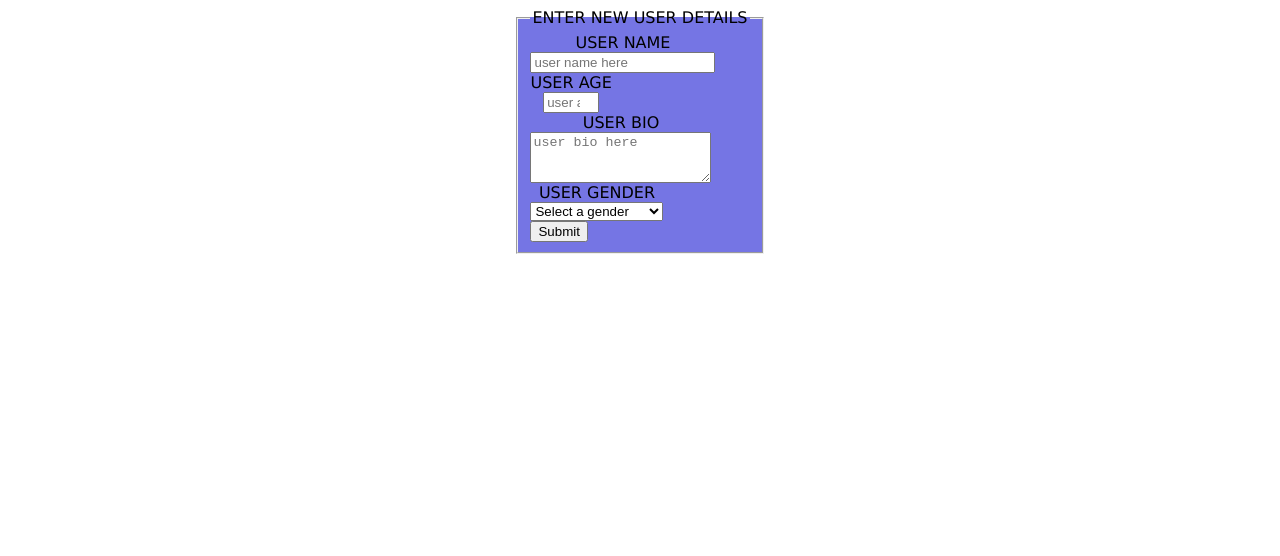
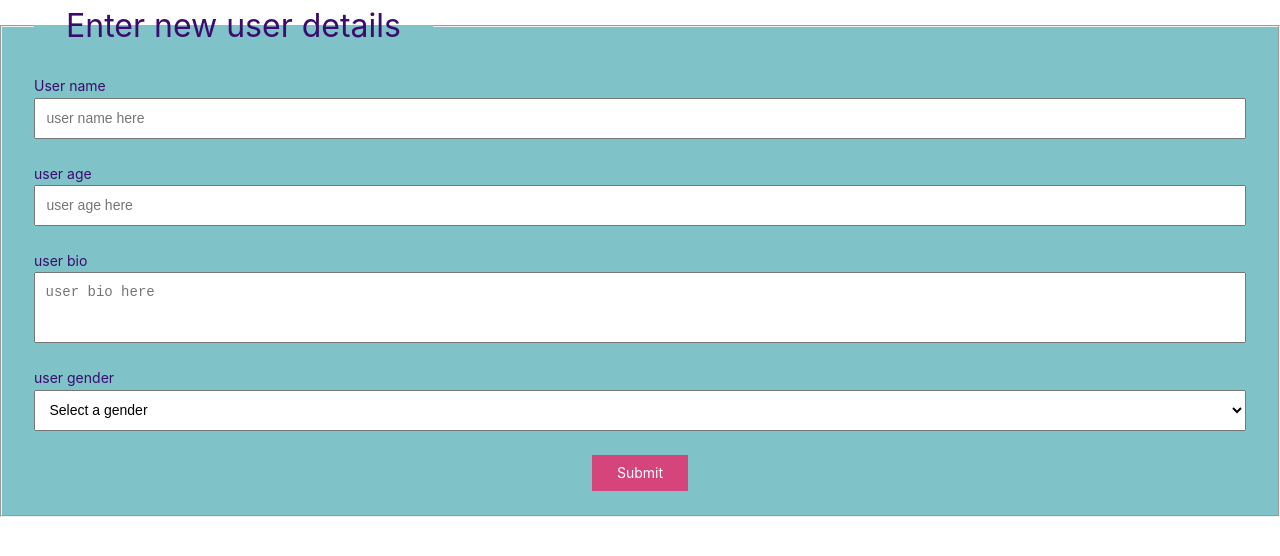
Before and after one commit to shahrukh0024/Posts, an Angular app: page / in a window 1280 px wide. Shown: the top 556 px of the page. Built offline with nearby package versions, Linux system fonts and the light colour scheme.

Commit message:
Formatting is done

```diff
--- a/src/app/app.component.css
+++ b/src/app/app.component.css
@@ -1,4 +1,4 @@
-.user-display{
+ .user-display{
     font-family: 'Gill Sans', 'Gill Sans MT', Calibri, 'Trebuchet MS', sans-serif;
     text-transform: uppercase;
     text-transform: 700;
@@ -17,7 +17,14 @@
     color: purple;
 }
 
+.fieldset{
+    background-color: rgb(127, 194, 199);
+}
+.legend{
+    font-size: 2rem;
+}
 
+/*
 .user-add-form{
     display: flex;
     flex-direction: column;
@@ -27,13 +34,7 @@
     font-family: 'Lucida Sans', 'Lucida Sans Regular', 'Lucida Grande', 'Lucida Sans Unicode', Geneva, Verdana, sans-serif;
 }
 
-.fieldset{
-    display: flex;
-    flex-direction: column;
-    align-items: flex-start;
-    justify-content: flex-start;
-    background-color: rgb(117, 117, 228);
-}
+
 
 .input-group{
     display: flex;
@@ -42,7 +43,7 @@
     justify-content: center;
     column-gap: 2rem;
 }
-
+*/
 .user-outer-container{
     display: flex;
     flex-direction: row;
--- a/src/styles.css
+++ b/src/styles.css
@@ -1 +1,98 @@
 /* You can add global styles to this file, and also import other style files */
+:root {
+    --clr-light: 0, 0%, 100%;
+    --clr-accent: 40, 73%, 91%;
+    --clr-dark: 268, 80%, 24%;
+    --clr-info: 271, 40%, 28%;
+    --clr-danger: 337, 63%, 55%;
+    --clr-success: 119, 42%, 50%;
+}
+*, *::before, *::after {
+    padding: 0;
+    margin: 0;
+    box-sizing: border-box;
+}
+html, body {
+    font-family: 'Nunito Sans', -apple-system, BlinkMacSystemFont, 'Segoe UI', Roboto, Oxygen, Ubuntu, Cantarell, 'Open Sans', 'Helvetica Neue', sans-serif;
+    font-size: 16px;
+    color: hsl(var(--clr-dark));
+    line-height: 1.6;
+    background-color: hsl(var(--clr-light));
+}
+h1, h2, h3, h4, h5, h6 {
+    font-family: 'Barlow', -apple-system, BlinkMacSystemFont, 'Segoe UI', Roboto, Oxygen, Ubuntu, Cantarell, 'Open Sans', 'Helvetica Neue', sans-serif;
+    margin-bottom: 1em;
+    font-weight: 400;
+}
+a, a:hover, a:focus, a:visited, a:active {
+    text-decoration: none;
+    outline: none;
+}
+img {
+    max-width: 100%;
+    height: auto;
+}
+.container {
+    max-width: 80rem;
+    padding-inline: 1rem;
+    margin-inline: auto;
+}
+.btn {
+    all: unset;
+    font-size: 0.875rem;
+    padding: 0.5em 1.75em;
+    text-align: center;
+    transition: all ease 350ms;
+    cursor: pointer;
+}
+.btn-danger {
+    background-color: hsl(var(--clr-danger));
+    color: hsl(var(--clr-light));
+}
+.btn-danger:hover, .btn-danger:focus {
+    background-color: hsla(var(--clr-danger), 0.75);
+}
+.btn-primary {
+    background-color: hsl(var(--clr-dark));
+    color: hsl(var(--clr-light));
+}
+.btn-accent {
+    background-color: hsl(var(--clr-accent));
+    color: hsl(var(--clr-dark));
+}
+/* Form */
+.fieldset {
+    padding: 1.5em 2em;
+}
+.legend {
+    padding-inline: 1em;
+}
+.align-center {
+    align-items: center;
+}
+.input-group {
+    display: flex;
+    flex-direction: column;
+}
+.input-group:not(:last-child) {
+    margin-bottom: 1.5rem;
+}
+.input-label {
+    font-size: 0.875rem;
+}
+.input-control {
+    padding: 0.75em;
+    font-size: 0.875rem;
+    resize: none;
+}
+.input-error {
+    font-size: 0.75rem;
+    margin-top: 0.5em;
+    color: hsl(var(--clr-danger));
+}
+.btn[disabled] {
+    cursor: not-allowed;
+    background-color: hsla(var(--clr-light), 0.75);
+    color: hsl(var(--clr-dark));
+    user-select: none;
+}
```
